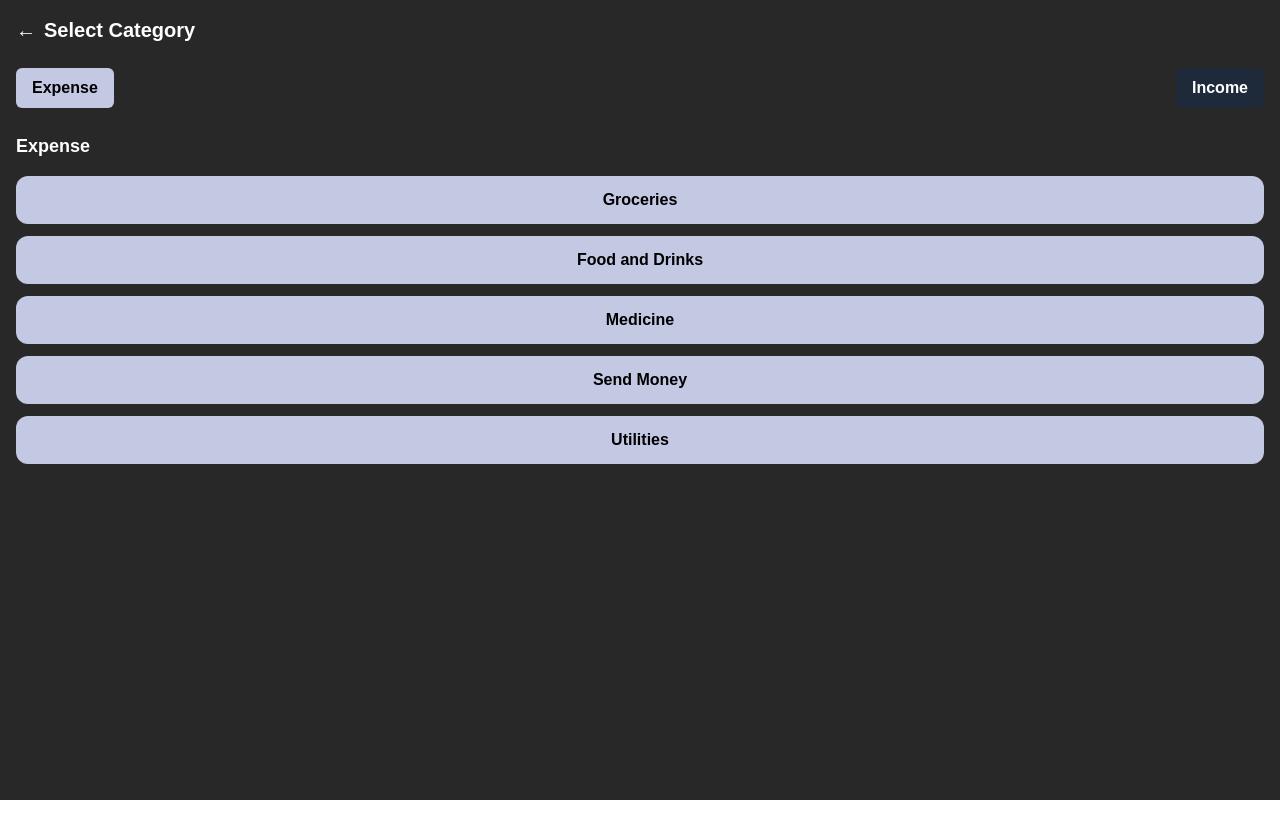
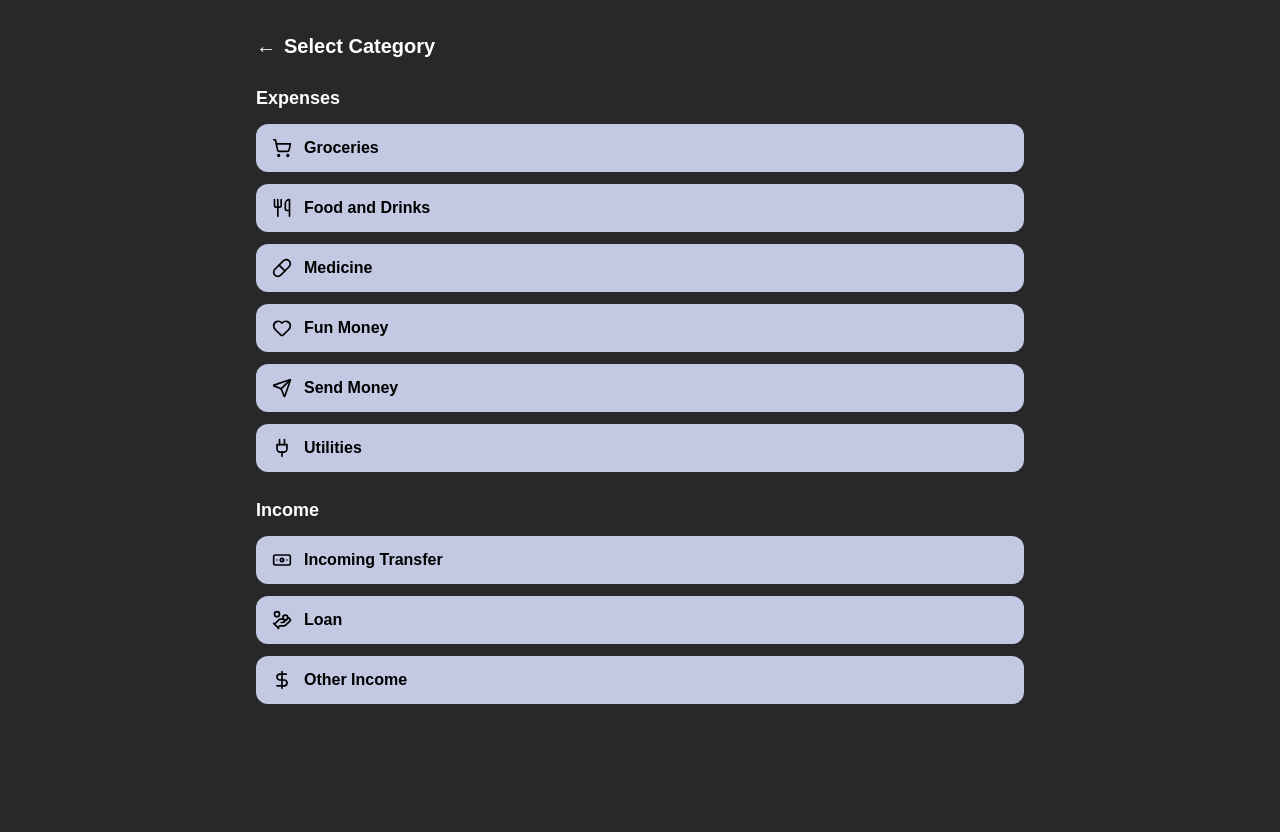
Before and after one commit to GiancarloTrinidad/BudgetBerry, a Next.js app: page /mainpage/selectCategory in a window 1280 px wide. Before the commit the page ends 800 px from the top, so only its background shows below. Built offline with nearby package versions, Linux system fonts and the light colour scheme.

Commit message:
revised ui and added change budget page

```diff
--- a/src/app/mainpage/homePage/page.js
+++ b/src/app/mainpage/homePage/page.js
@@ -1,58 +1,106 @@
-// import BottomBar from "../bottomBar";
-
-// export default function homePage() {
-//   return (
-//     <div style={{ backgroundColor: '#282828' }} className="min-h-screen bg-black text-white pb-20">
-//       <h1 className="text-3xl font-bold p-4">Home</h1>
-//       {/* Content */}
-//       <BottomBar />
-//     </div>
-//   );
-// }
-'use client'; // Only if using App Router (optional in Pages Router)
+'use client'
 
 import Link from 'next/link';
 import { useEffect, useState } from 'react';
-import BottomBar from "../bottomBar"; // Adjust the import if needed
+import BottomBar from '../bottomBar';
+import { useRouter } from 'next/navigation';
 
 export default function Home() {
-  const [balance, setBalance] = useState(null);
+  const [selectedWallet, setSelectedWallet] = useState(1); // 1 or 2
+  const [wallet1Balance, setWallet1Balance] = useState(null);
+  const [wallet2Balance, setWallet2Balance] = useState(null);
+  const [income, setIncome] = useState(1000.00);
+  const [expenses, setExpenses] = useState(579.31);
+  const router = useRouter();
 
-  // Simulate fetching from backend
+
+
+  // Simulate backend fetch
   useEffect(() => {
-    // Replace this with an actual fetch call
-    const fetchBalance = async () => {
-      const fetchedBalance = 420.69; // Replace with real backend value
-      setBalance(fetchedBalance);
+    const fetchBalances = async () => {
+      // Replace with real API calls
+      setWallet1Balance(420.69);
+      setWallet2Balance(0.0);
     };
 
-    fetchBalance();
+    fetchBalances();
   }, []);
 
+  // Get balance based on selected wallet
+  const currentBalance =
+    selectedWallet === 1 ? wallet1Balance : wallet2Balance;
+
   return (
-    <div style={{ backgroundColor: '#282828' }} className="min-h-screen text-white pb-24 p-4">
+    <div
+      style={{ backgroundColor: '#282828' }}
+      className="min-h-screen text-white pb-24 p-4"
+    >
+      <div className="w-full max-w-200 mx-auto mb-6">
       {/* Header */}
-      <div className="text-sm text-gray-300">
-        <Link href="/mainpage/selectWallet">
-          <span className="hover:text-blue-400 cursor-pointer">Wallet 1</span>
-        </Link>
+      <h1 className="text-3xl font-bold mb-4">Home</h1>
       </div>
 
-      <h1 className="text-3xl font-bold mb-6">Home</h1>
+    <div className="flex justify-center items-center gap-4 mb-6 w-full">
+    {/* Wallet Toggle Buttons */}
+      <div className="flex gap-4 mb-6 max-w-200 w-full">
+        {/* Wallet 1 */}
+        <button
+          onClick={() => setSelectedWallet(1)}
+          className={`w-98 rounded-xl p-4 flex flex-col items-center justify-center transition-all ${
+            selectedWallet === 1
+              ? 'bg-[#C3C8E3] text-black'
+              : 'bg-[#1E1E2F] text-white'
+          }`}
+        >
+          <span className="text-sm mb-1 font-medium">Wallet 1</span>
+          <span className="text-2xl font-bold">
+            {wallet1Balance !== null ? wallet1Balance.toFixed(2) : '...'}
+          </span>
+        </button>
 
-      {/* Balance Display */}
-      <div className="mb-6">
-        <p className="text-md text-gray-300">Balance</p>
-        <p className="text-4xl font-semibold">{balance !== null ? balance.toFixed(2) : 'Loading...'}</p>
+        {/* Wallet 2 */}
+        <button
+          onClick={() => setSelectedWallet(2)}
+          className={`w-98 rounded-xl p-4 flex flex-col items-center justify-center transition-all ${
+            selectedWallet === 2
+              ? 'bg-[#C3C8E3] text-black'
+              : 'bg-[#1E1E2F] text-white'
+          }`}
+        >
+          <span className="text-sm mb-1 font-medium">Wallet 2</span>
+          <span className="text-2xl font-bold">
+            {wallet2Balance !== null ? wallet2Balance.toFixed(2) : '...'}
+          </span>
+        </button>
+      </div>
+    </div>
+
+      {/* Income and Expenses Display */}
+      <div className="flex justify-center items-center gap-4 mb-6 w-full bg-[#1E1E2F] max-w-200 mx-auto rounded-xl">
+        {/* Income */}
+        <div className="w-98 rounded-xl p-4 bg-[#1E1E2F] flex flex-col items-center justify-center">
+          <span className="text-sm mb-1 font-medium text-white">Income</span>
+          <span className="text-2xl font-bold text-green-400">
+            ₱ {income.toFixed(2)}
+          </span>
+        </div>
+
+        {/* Expenses */}
+        <div className="w-98 rounded-xl p-4 bg-[#1E1E2F] flex flex-col items-center justify-center">
+          <span className="text-sm mb-1 font-medium text-white">Expenses</span>
+          <span className="text-2xl font-bold text-red-400">
+            ₱ {expenses.toFixed(2)}
+          </span>
+        </div>
       </div>
 
+
       {/* Monthly Report */}
-      <div className="bg-[#C3C8E3] text-black rounded-xl p-4 mb-8">
+      <div className="bg-[#C3C8E3] text-black rounded-xl p-4 mb-8 max-w-200 mx-auto w-full">
         <div className="flex justify-between items-center mb-2">
           <h2 className="text-xl font-bold">Budget</h2>
-          <button className="text-sm underline">Change Budget</button>
+          <button onClick={() => router.push('/mainpage/changeBudget')} className="text-sm underline">Change Budget</button>
         </div>
-
         {/* Placeholder Graph */}
         <div className="h-24 bg-black"></div>
       </div>
--- a/src/app/mainpage/selectCategory/page.js
+++ b/src/app/mainpage/selectCategory/page.js
@@ -1,63 +1,79 @@
 'use client';
-import { useState } from 'react';
 import { useRouter } from 'next/navigation';
-
-const expenseCategories = ['Groceries', 'Food and Drinks', 'Medicine', 'Send Money', 'Utilities'];
-const incomeCategories = ['Incoming Transfer', 'Loan', 'Other Income'];
+import {
+  ShoppingCart,
+  Utensils,
+  Pill,
+  Send,
+  Plug,
+  Banknote,
+  HandCoins,
+  DollarSign,
+  Heart
+} from 'lucide-react'; // import icons
 
 export default function SelectCategory() {
   const router = useRouter();
-  const [type, setType] = useState('Expense');
 
-  const categories = type === 'Expense' ? expenseCategories : incomeCategories;
+  const expenseCategories = [
+    { label: 'Groceries', icon: <ShoppingCart className="w-5 h-5 mr-3" /> },
+    { label: 'Food and Drinks', icon: <Utensils className="w-5 h-5 mr-3" /> },
+    { label: 'Medicine', icon: <Pill className="w-5 h-5 mr-3" /> },
+    { label: 'Fun Money', icon: <Heart className="w-5 h-5 mr-3" /> },
+    { label: 'Send Money', icon: <Send className="w-5 h-5 mr-3" /> },
+    { label: 'Utilities', icon: <Plug className="w-5 h-5 mr-3" /> },
+  ];
+
+  const incomeCategories = [
+    { label: 'Incoming Transfer', icon: <Banknote className="w-5 h-5 mr-3" /> },
+    { label: 'Loan', icon: <HandCoins className="w-5 h-5 mr-3" /> },
+    { label: 'Other Income', icon: <DollarSign className="w-5 h-5 mr-3" /> },
+  ];
 
   const handleSelect = (category) => {
-    // router.push(`/add-transactions?category=${encodeURIComponent(category)}&type=${type}`); maybe edit later for backend integration -trips
+    // For backend integration: `/add-transactions?category=${encodeURIComponent(category)}&type=...`
     router.push('/mainpage/addTransactions');
   };
 
   return (
-    <div style={{ backgroundColor: '#282828' }} className="min-h-screen bg-black text-white p-4">
+    <div style={{ backgroundColor: '#282828' }} className="min-h-screen text-white p-4">
+    <div style={{ backgroundColor: '#282828' }} className="min-h-screen text-white p-4 max-w-200 mx-auto w-full">
       {/* Header */}
       <div className="flex items-center mb-6">
         <button onClick={() => router.push('/mainpage/addTransactions')} className="text-xl mr-2">{`←`}</button>
         <h1 className="text-xl font-bold">Select Category</h1>
       </div>
 
-      {/* Toggle Buttons */}
-      <div className="flex justify-between mb-6">
-        <button
-          onClick={() => setType('Expense')}
-          className={`px-4 py-2 rounded-md font-semibold ${
-            type === 'Expense' ? 'bg-[#C3C8E3] text-black' : 'bg-gray-800'
-          }`}
-        >
-          Expense
-        </button>
-        <button
-          onClick={() => setType('Income')}
-          className={`px-4 py-2 rounded-md font-semibold ${
-            type === 'Income' ? 'bg-[#C3C8E3] text-black' : 'bg-gray-800'
-          }`}
-        >
-          Income
-        </button>
+      {/* Expenses */}
+      <h2 className="text-lg font-bold mb-3">Expenses</h2>
+      <div className="space-y-3 mb-6">
+        {expenseCategories.map((item) => (
+          <button
+            key={item.label}
+            onClick={() => handleSelect(item.label)}
+            className="bg-[#C3C8E3] text-black w-full rounded-xl px-4 py-3 font-semibold flex items-center"
+          >
+            {item.icon}
+            {item.label}
+          </button>
+        ))}
       </div>
 
-      <h2 className="text-lg font-bold mb-4">{type}</h2>
-
-      {/* Category Buttons */}
+      {/* Income */}
+      <h2 className="text-lg font-bold mb-3">Income</h2>
       <div className="space-y-3">
-        {categories.map((cat) => (
+        {incomeCategories.map((item) => (
           <button
-            key={cat}
-            onClick={() => handleSelect(cat)}
-            className="bg-[#C3C8E3] text-black w-full rounded-xl px-4 py-3 font-semibold"
+            key={item.label}
+            onClick={() => handleSelect(item.label)}
+            className="bg-[#C3C8E3] text-black w-full rounded-xl px-4 py-3 font-semibold flex items-center"
           >
-            {cat}
+            {item.icon}
+            {item.label}
           </button>
         ))}
       </div>
     </div>
+    </div>
   );
 }
--- a/src/app/mainpage/selectWallet/page.js
+++ /dev/null
@@ -1,42 +0,0 @@
-'use client';
-import { useRouter } from 'next/navigation';
-
-export default function SelectWallet() {
-  const router = useRouter();
-
-  const handleSelectWallet = (walletName) => {
-    // Pass selected wallet back to previous page (you can handle via query param or state management)
-    router.push(`/add-transactions?wallet=${encodeURIComponent(walletName)}`);
-  };
-
-  return (
-    <div style={{ backgroundColor: '#282828' }} className="min-h-screen bg-black text-white flex flex-col items-center justify-center p-6">
-      <h1 className="text-2xl font-bold mb-8">Select Wallet</h1>
-
-      {/* <button
-        onClick={() => handleSelectWallet('Wallet 1')}
-        className="bg-[#C3C8E3] text-black font-semibold px-6 py-3 rounded-xl mb-4 w-40"
-      >
-        Wallet 1
-      </button> */}
-
-      {/*temporary lang*/ }
-
-      <button
-        style={{ backgroundColor: '#C0C5D9' }}
-        onClick={() => router.push('/mainpage/homePage')}
-        className="bg-[#C3C8E3] text-black font-semibold px-6 py-3 rounded-xl mb-4 w-40"
-      >
-        Wallet 1
-      </button>
-
-      <button
-        style={{ backgroundColor: '#C0C5D9' }}
-        onClick={() => handleSelectWallet('Wallet 2')}
-        className="bg-[#C3C8E3] text-black font-semibold px-6 py-3 rounded-xl w-40"
-      >
-        Wallet 2
-      </button>
-    </div>
-  );
-}
--- a/src/app/mainpage/transactionsPage/page.js
+++ b/src/app/mainpage/transactionsPage/page.js
@@ -1,17 +1,3 @@
-// import BottomBar from "../bottomBar";
-// import { Home, Layers, Plus } from 'lucide-react';
-// import Link from 'next/link';
-
-// export default function transactionsPage() {
-//   return (
-//     <div style={{ backgroundColor: '#282828' }} className="min-h-screen bg-black text-white pb-20">
-//       <h1 className="text-3xl font-bold p-4">Transactions</h1>
-//       {/* Content */}
-//       <BottomBar />
-//     </div>
-//   );
-// }
-
 'use client'; // Only needed in App Router
 
 import BottomBar from '../bottomBar'; // Adjust path if necessary
@@ -25,9 +11,12 @@ export default function Transactions() {
 
   return (
     <div style={{ backgroundColor: '#282828' }} className="min-h-screen text-white pb-24 p-4">
-      <h1 className="text-3xl font-bold mb-6">Transactions</h1>
+      <div className="w-full max-w-200 mx-auto mb-6">
+      {/* Header */}
+      <h1 className="text-3xl font-bold mb-4">Transactions</h1>
+      </div>
 
-      <div className="flex flex-col space-y-4">
+      <div className="flex flex-col space-y-4 max-w-200 w-full mx-auto">
         {transactions.map((tx) => (
           <div
             key={tx.id}
```
Also changed, not shown: src/app/mainpage/addTransactions/page.js (+9 -79 lines), src/app/mainpage/bottomBar.js (+12 -6 lines), src/app/mainpage/changeBudget/page.js (added, +50 -0 lines).
